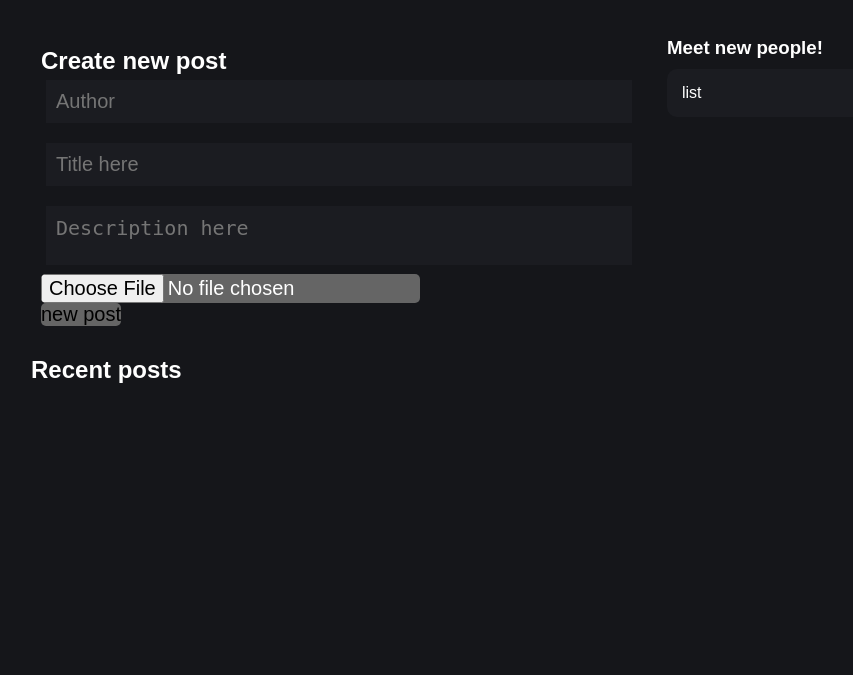
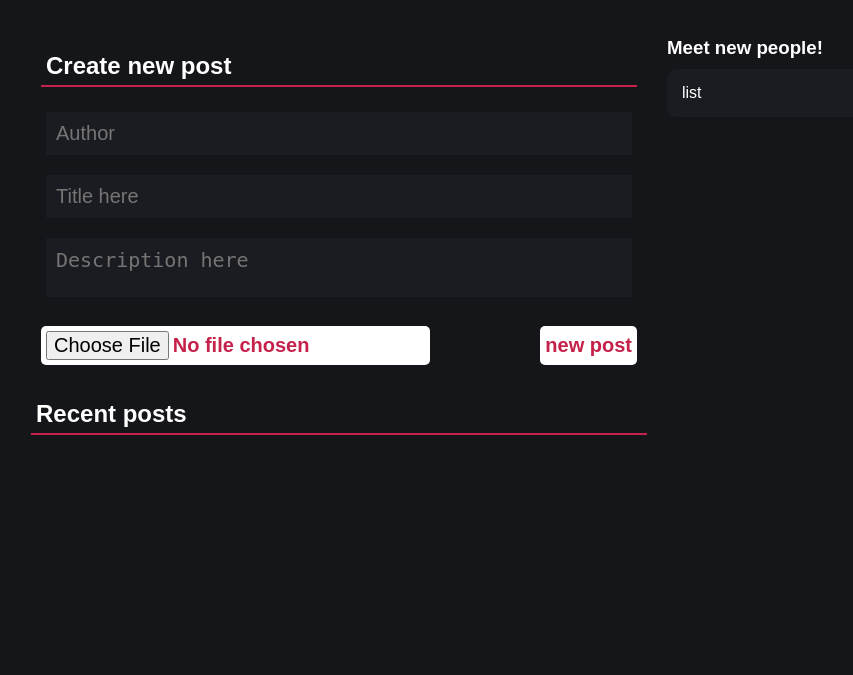
Before and after one commit to Tetuanni488/mymixy, a Node server app: page / in a window 1280 px wide. Shown: the part 63-738 px from the top of the page, without its empty margins (169-1022 px from the left). Run offline with Node 20, Linux system fonts and the light colour scheme; data that the repository does not hold is empty; some libraries are stand-ins or nearby versions.

Commit message:
updated 0.0.2

```diff
--- a/src/helpers/libs.js
+++ b/src/helpers/libs.js
@@ -9,9 +9,5 @@ helpers.randomString = () => {
     }
     return ranString
 }
-helpers.style.autoGrow = (element) =>{
-    element.style.height = "50px"
-    element.style.height = `${element.scrollHeight}px`
-}
 
 module.exports = helpers
--- a/src/public/css/base.css
+++ b/src/public/css/base.css
@@ -15,6 +15,12 @@
     background-color:#ffffff;
 }
 
+/* Text */
+
+.text-rossa{
+    color:#c5214a;
+}
+
 /*Buttons*/
 
 .bttn{
@@ -22,12 +28,16 @@
     border: none;
     font-size: 20px;
     border-radius: 5px;
-    background: #656565 ;
+    padding: 5px;
+    background: #ffffff;
+    font-weight: bold;
+    color:#c5214a;
+    transition: all 0.3s;
 }
-.bttn-1:hover{
+.bttn:hover{
     outline: none;
     border: none;
-    color:#fff;
+    background-color: #a7a7a7;
 }
 
 .bttn-1{
@@ -57,7 +67,8 @@
 
 /* Titles */
 .tl-1{
-
+    padding: 5px;
+    border-bottom: #c5214a solid 2px;
 }
 
 /* Margins&Paddings */
@@ -111,7 +122,6 @@
 }
 .card-2{
     display: flex;
-    flex-wrap: wrap;
     gap: 20px;
 }
 
@@ -167,6 +177,12 @@
 }
 .content-row3{
     grid-row-start: 3;
+}
+.gap-col10{
+    column-gap:10px;
+}
+.gap-row10{
+    row-gap:10px;
 }
 
 /* Position, flex direccion, align items, jstuify content */
--- a/src/views/index.hbs
+++ b/src/views/index.hbs
@@ -1,7 +1,7 @@
 {{!-- Recent Posts // New people --}}
-<div class="post-form card bg1-color content-medium content-row1 w-100">
+<div class="post-form card-2 flex-dir-col content-medium content-row1 w-100">
     <h2 class="tl-1">Create new post</h2>
-    <form action="/images" method="POST" enctype="multipart/form-data">
+    <form class="card-2 flex-dir-col" action="/images" method="POST" enctype="multipart/form-data">
         <div class="input-group-1">
             <div class="input-group">
                 <input class="input-1 bg2-color" name="author" class="form-control" autocapitalize="off" autocorrect="off" placeholder="Author" required>
@@ -10,10 +10,10 @@
                 <input class="input-1 bg2-color" name="title" class="form-control" autocapitalize="off" autocorrect="off" placeholder="Title here" required>
             </div>
             <div class="input-group">
-                <textarea class="tarea-1 bg2-color" name="description" class="form-control" placeholder="Description here" onkeypress="auto_grow(this)" rows="2"></textarea>
+                <textarea class="tarea-1 bg2-color" name="description" class="form-control" placeholder="Description here" onkeypress="autoGrow(this)" rows="2"></textarea>
             </div>
         </div>
-        <div class="form-group-bttns">
+        <div class="form-group-bttns card-2 justify-con-sBetween">
             <div class="input-group">
                 <input class="bttn bg-trans" type="file" name="image" class="form-control" id="inputGroup" aria-describedby="inputGroupFileAddon" required>
             </div>
@@ -30,12 +30,11 @@
 
 <div class="content-medium w-100 content-row2">
     <h2 class="tl-1">Recent posts</h2>
-    <div class="row-list">
+    <div class="card-2 flex-dir-col">
         {{#each images}}
             <div class="card-2 flex-dir-col p-25">
-                <header>
-                    <h3>{{title}} by {{author}}</h2>
-                </header>
+                <h3>{{title}}</h3>
+                <h4><span class="text-rossa">Author:</span> {{author}}</h4>
                 <div class="br-10">
                     {{description}}
                 </div>
@@ -46,10 +45,3 @@
         {{/each}}
     </div>
 </div>
-
-<script>
-    function auto_grow(element){
-        element.style.height = "50px"
-        element.style.height = `${element.scrollHeight}px`
-    }
-</script>
--- a/src/views/layouts/main.hbs
+++ b/src/views/layouts/main.hbs
@@ -14,6 +14,7 @@
         <link rel="stylesheet" href="../../public/css/base.css">
         <link rel="stylesheet" href="../../public/css/profile.css">
         <link rel="stylesheet" href="../../public/css/post.css">
+        <script src="../../public/js/app.js"></script>
     </head>
     <body class="bg-color">
         <nav class="bg2-color">
```
Also changed, not shown: src/views/image.hbs (+5 -4 lines), src/public/js/app.js (added), src/public/upload/0ju70x99.jpeg (added), src/public/upload/0ko3ytjl.png (added), src/public/upload/0zwvjny7.jpeg (added), 1 other file.
